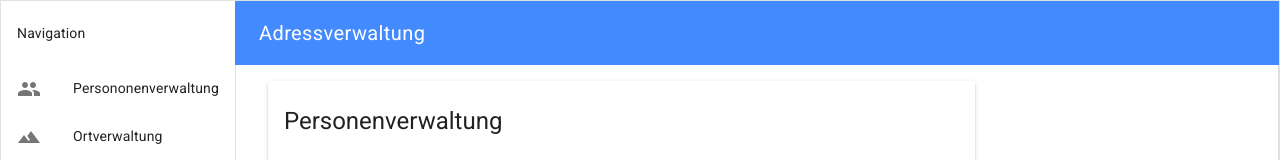
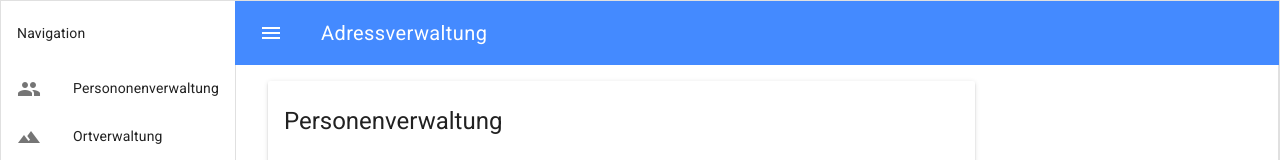
Before and after one commit to s-a-m-u-e-l/m133-vue-projektarbeit, a Vue app: page / in a window 1280 px wide. Shown: the top 160 px of the page. Built offline with nearby package versions, Linux system fonts and the light colour scheme; no server answers.

Commit message:
updated navbar

```diff
--- a/src/App.vue
+++ b/src/App.vue
@@ -1,10 +1,13 @@
 <template>
     <md-app class="page-container" md-waterfall md-mode="fixed">
         <md-app-toolbar class="md-primary">
+            <md-button class="md-icon-button" @click="menuVisible = !menuVisible">
+                <md-icon>menu</md-icon>
+            </md-button>
             <span class="md-title">Adressverwaltung</span>
         </md-app-toolbar>
 
-        <md-app-drawer class="sidenav" md-permanent="full">
+        <md-app-drawer class="sidenav" md-permanent="full" :md-active.sync="menuVisible">
             <md-toolbar class="md-transparent" md-elevation="0">
                 Navigation
             </md-toolbar>
@@ -38,12 +41,6 @@
         border: 1px solid rgba(#000, 0.12);
     }
 
-    // Demo purposes only
-    .md-drawer {
-        width: 230px;
-        max-width: calc(100vw - 125px);
-    }
-
     .sidenav {
         width: auto;
     }
@@ -56,6 +53,9 @@
 
 <script>
     export default {
-        name: "Normal"
+        name: "Normal",
+        data: () => ({
+            menuVisible: false
+        })
     };
 </script>
--- a/vue.config.js
+++ b/vue.config.js
@@ -10,4 +10,4 @@ module.exports = {
   "transpileDependencies": [
     "vuetify"
   ]
-}
+};
```
